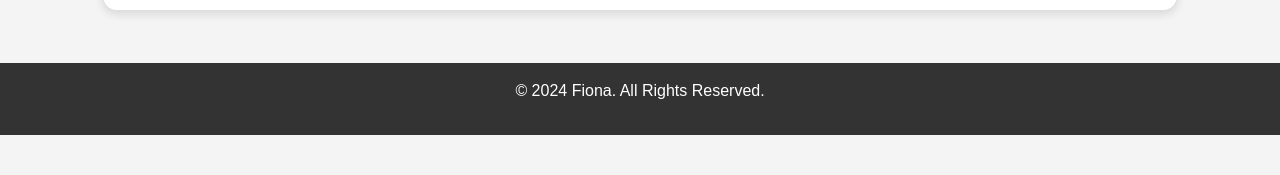
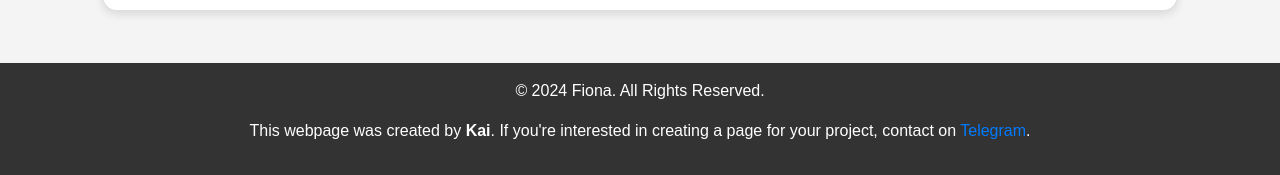
Before and after one commit to fionacto/fiona, a plain HTML site: page index.html in a window 1280 px wide. Shown: the part 2263-2438 px from the top of the page. Before the commit the page ends 2398 px from the top, so only its background shows below. Drawn offline with nearby package versions, Linux system fonts and the light colour scheme.

Commit message:
Update index.html
Footer update

```diff
--- a/index.html
+++ b/index.html
@@ -146,9 +146,11 @@
         </div>
     </div>
 
-    <footer>
+        <footer>
         <p>&copy; 2024 Fiona. All Rights Reserved.</p>
+        <p>This webpage was created by <strong>Kai</strong>. If you're interested in creating a page for your project, contact  on <a href="https://t.me/eng_kai" target="_blank">Telegram</a>.</p>
     </footer>
+
 
     <script src="https://code.jquery.com/jquery-3.5.1.slim.min.js"></script>
     <script src="https://cdn.jsdelivr.net/npm/@popperjs/core@2.9.3/dist/umd/popper.min.js"></script>
```
